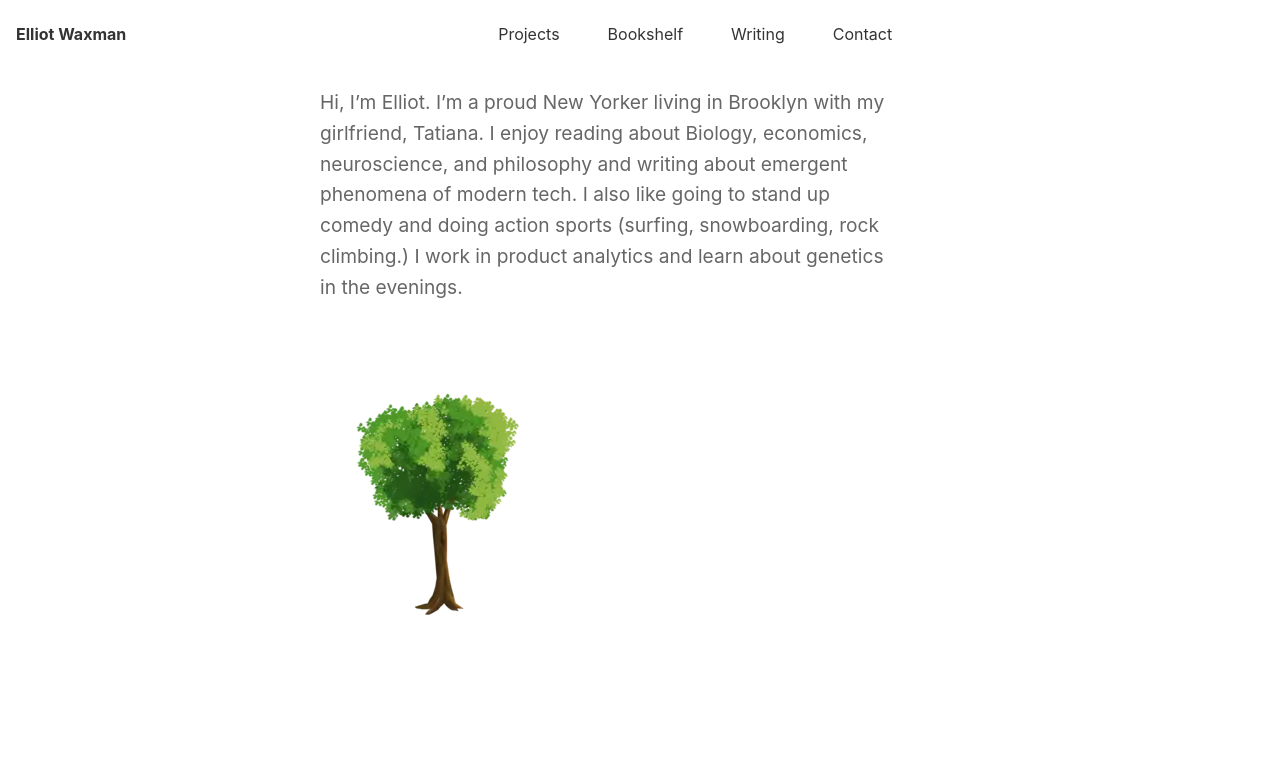
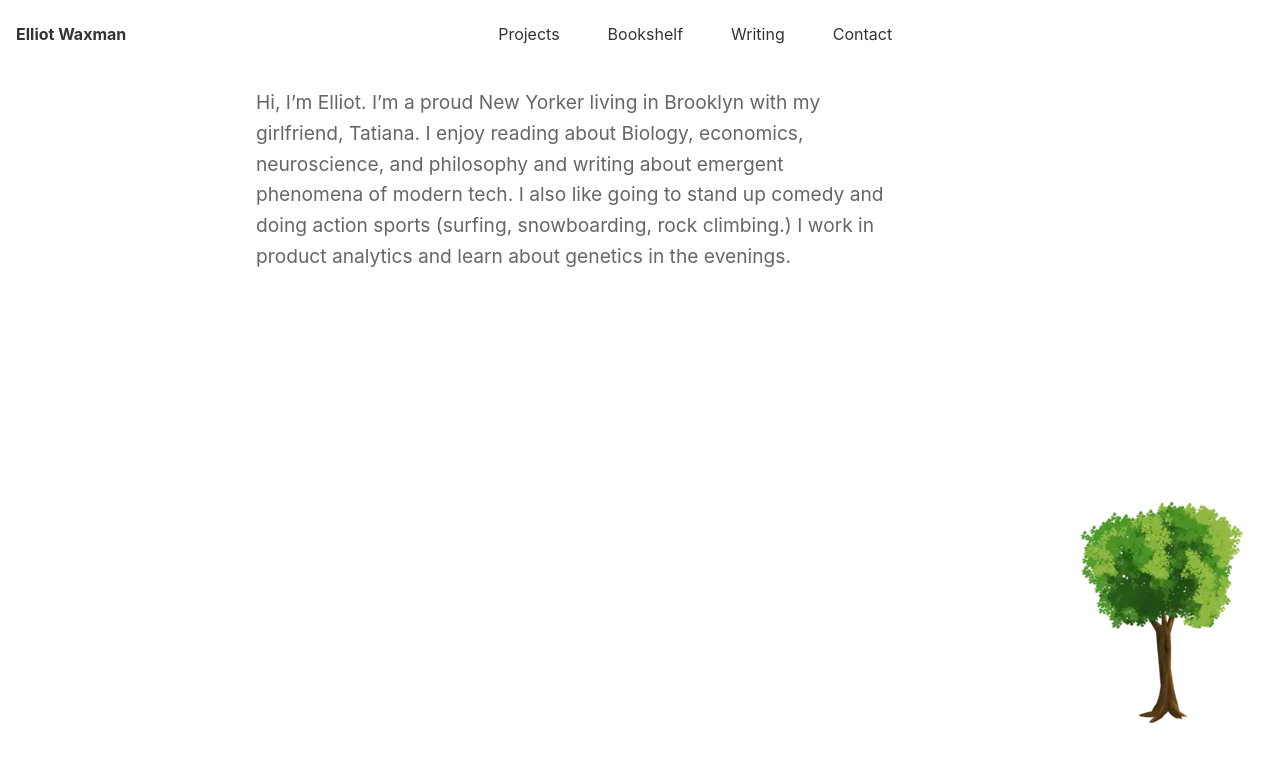
Before and after one commit to Elliot-verified/Portfolio, a React (Create React App) app: page / in a window 1280 px wide. Shown: the top 762 px of the page. Built offline with nearby package versions, Linux system fonts and the light colour scheme.

Commit message:
adding tree to bottom right

```diff
--- a/src/styles.css
+++ b/src/styles.css
@@ -17,15 +17,18 @@
   }
 
   .tree-image {
-    width: 200px;
-    height: auto;
-    position: relative;
+    width: 100px; /* Or whatever size you want */
+    height: auto; /* To maintain the aspect ratio */
+    position: fixed; /* Fixed position relative to the viewport */
+    right: 200px; /* 10 pixels from the right edge of the viewport */
+    bottom: 10px; /* 10 pixels from the bottom edge of the viewport */
+    z-index: 10; /* Ensure it's above other content, adjust if necessary */
   }
+
 
 
   aside {
     font-size: 1.2rem; /* Larger text */
-    margin-left: 10%;
     color: #666; /* Grayer text */
     line-height: 1.6; /* Improved readability */
     max-width: 100%; /* Maximum width of the sidebar content */
```
